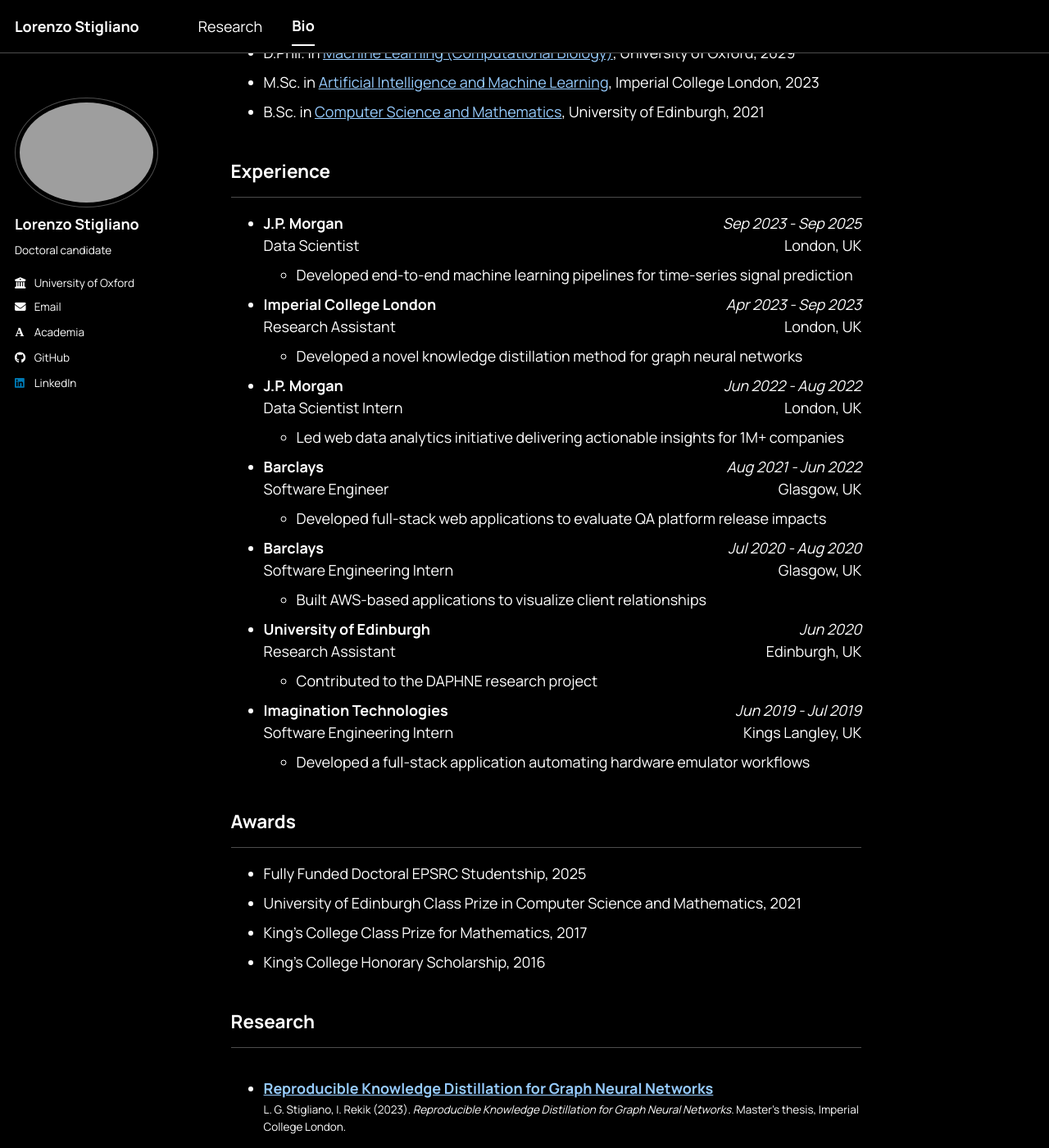
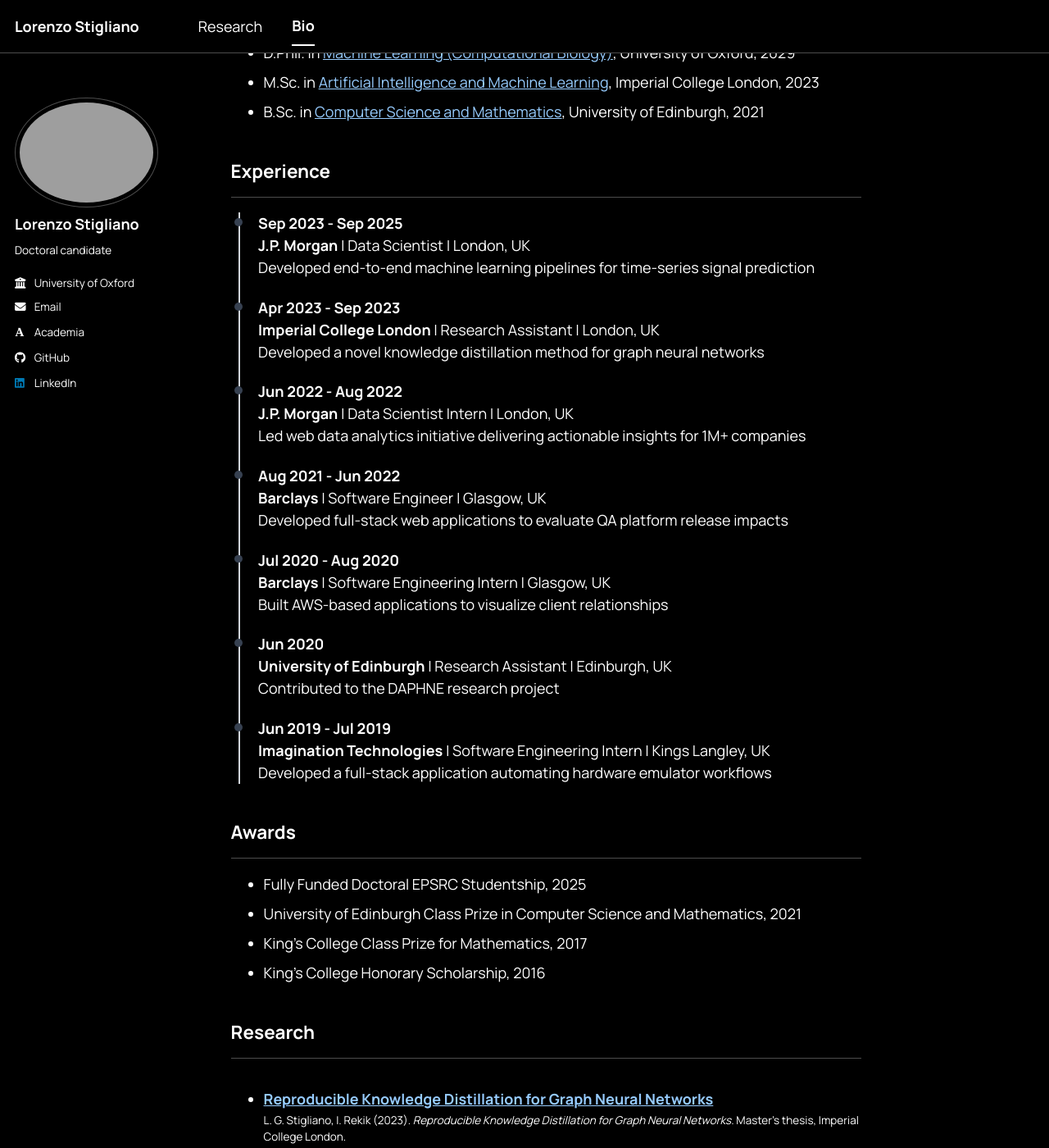
Before and after one commit to LorenzoStigliano/lorenzostigliano.github.io, a Jekyll site: the page built from _pages/cv.md, in a window 1280 px wide and 1400 px high, scrolled down 542 px. Shown: the whole window at 82% size. Built offline with Jekyll 4.4.1, drawn with Linux system fonts in a browser that asks for light colours; some web fonts are replaced; a script bundle is joined from its source files by our own code; library files that are not in the unit come from our copies.

Commit message:
adding timeline

```diff
--- a/_pages/cv.md
+++ b/_pages/cv.md
@@ -27,99 +27,56 @@
 
 ## Experience
 ---
-<ul>
-  <li>
-    <div style="display:flex; justify-content:space-between;">
-      <strong>J.P. Morgan</strong>
-      <span><em>Sep 2023 - Sep 2025</em></span>
-    </div>
-    <div style="display:flex; justify-content:space-between;">
-      <span>Data Scientist</span>
-      <span>London, UK</span>
-    </div>
-    <ul>
-      <li>Developed end-to-end machine learning pipelines for time-series signal prediction</li>
-    </ul>
-  </li>
-  <li>
-    <div style="display:flex; justify-content:space-between;">
-      <strong>Imperial College London</strong>
-      <span><em>Apr 2023 - Sep 2023</em></span>
-    </div>
-    <div style="display:flex; justify-content:space-between;">
-      <span>Research Assistant</span>
-      <span>London, UK</span>
-    </div>
-    <ul>
-      <li>Developed a novel knowledge distillation method for graph neural networks</li>
-    </ul>
-  </li>
-  <li>
-    <div style="display:flex; justify-content:space-between;">
-      <strong>J.P. Morgan</strong>
-      <span><em>Jun 2022 - Aug 2022</em></span>
-    </div>
-    <div style="display:flex; justify-content:space-between;">
-      <span>Data Scientist Intern</span>
-      <span>London, UK</span>
-    </div>
-    <ul>
-      <li>Led web data analytics initiative delivering actionable insights for 1M+ companies</li>
-    </ul>
-  </li>
-  <li>
-    <div style="display:flex; justify-content:space-between;">
-      <strong>Barclays</strong>
-      <span><em>Aug 2021 - Jun 2022</em></span>
-    </div>
-    <div style="display:flex; justify-content:space-between;">
-      <span>Software Engineer</span>
-      <span>Glasgow, UK</span>
-    </div>
-    <ul>
-      <li>Developed full-stack web applications to evaluate QA platform release impacts</li>
-    </ul>
-  </li>
-  <li>
-    <div style="display:flex; justify-content:space-between;">
-      <strong>Barclays</strong>
-      <span><em>Jul 2020 - Aug 2020</em></span>
-    </div>
-    <div style="display:flex; justify-content:space-between;">
-      <span>Software Engineering Intern</span>
-      <span>Glasgow, UK</span>
-    </div>
-    <ul>
-      <li>Built AWS-based applications to visualize client relationships</li>
-    </ul>
-  </li>
-  <li>
-    <div style="display:flex; justify-content:space-between;">
-      <strong>University of Edinburgh</strong>
-      <span><em>Jun 2020</em></span>
-    </div>
-    <div style="display:flex; justify-content:space-between;">
-      <span>Research Assistant</span>
-      <span>Edinburgh, UK</span>
-    </div>
-    <ul>
-      <li>Contributed to the DAPHNE research project</li>
-    </ul>
-  </li>
-  <li>
-    <div style="display:flex; justify-content:space-between;">
-      <strong>Imagination Technologies</strong>
-      <span><em>Jun 2019 - Jul 2019</em></span>
-    </div>
-    <div style="display:flex; justify-content:space-between;">
-      <span>Software Engineering Intern</span>
-      <span>Kings Langley, UK</span>
-    </div>
-    <ul>
-      <li>Developed a full-stack application automating hardware emulator workflows</li>
-    </ul>
-  </li>
-</ul>
+<div style="border-left: 2px solid #d1d5db; margin-left: 0.5rem; padding-left: 1.25rem;">
+  <div style="position: relative; margin-bottom: 1.2rem;">
+    <span style="position: absolute; left: -1.62rem; top: 0.38rem; width: 0.55rem; height: 0.55rem; border-radius: 999px; background: #374151;"></span>
+    <div><strong>Sep 2023 - Sep 2025</strong></div>
+    <div><strong>J.P. Morgan</strong> | Data Scientist | London, UK</div>
+    <div>Developed end-to-end machine learning pipelines for time-series signal prediction</div>
+  </div>
+
+  <div style="position: relative; margin-bottom: 1.2rem;">
+    <span style="position: absolute; left: -1.62rem; top: 0.38rem; width: 0.55rem; height: 0.55rem; border-radius: 999px; background: #374151;"></span>
+    <div><strong>Apr 2023 - Sep 2023</strong></div>
+    <div><strong>Imperial College London</strong> | Research Assistant | London, UK</div>
+    <div>Developed a novel knowledge distillation method for graph neural networks</div>
+  </div>
+
+  <div style="position: relative; margin-bottom: 1.2rem;">
+    <span style="position: absolute; left: -1.62rem; top: 0.38rem; width: 0.55rem; height: 0.55rem; border-radius: 999px; background: #374151;"></span>
+    <div><strong>Jun 2022 - Aug 2022</strong></div>
+    <div><strong>J.P. Morgan</strong> | Data Scientist Intern | London, UK</div>
+    <div>Led web data analytics initiative delivering actionable insights for 1M+ companies</div>
+  </div>
+
+  <div style="position: relative; margin-bottom: 1.2rem;">
+    <span style="position: absolute; left: -1.62rem; top: 0.38rem; width: 0.55rem; height: 0.55rem; border-radius: 999px; background: #374151;"></span>
+    <div><strong>Aug 2021 - Jun 2022</strong></div>
+    <div><strong>Barclays</strong> | Software Engineer | Glasgow, UK</div>
+    <div>Developed full-stack web applications to evaluate QA platform release impacts</div>
+  </div>
+
+  <div style="position: relative; margin-bottom: 1.2rem;">
+    <span style="position: absolute; left: -1.62rem; top: 0.38rem; width: 0.55rem; height: 0.55rem; border-radius: 999px; background: #374151;"></span>
+    <div><strong>Jul 2020 - Aug 2020</strong></div>
+    <div><strong>Barclays</strong> | Software Engineering Intern | Glasgow, UK</div>
+    <div>Built AWS-based applications to visualize client relationships</div>
+  </div>
+
+  <div style="position: relative; margin-bottom: 1.2rem;">
+    <span style="position: absolute; left: -1.62rem; top: 0.38rem; width: 0.55rem; height: 0.55rem; border-radius: 999px; background: #374151;"></span>
+    <div><strong>Jun 2020</strong></div>
+    <div><strong>University of Edinburgh</strong> | Research Assistant | Edinburgh, UK</div>
+    <div>Contributed to the DAPHNE research project</div>
+  </div>
+
+  <div style="position: relative;">
+    <span style="position: absolute; left: -1.62rem; top: 0.38rem; width: 0.55rem; height: 0.55rem; border-radius: 999px; background: #374151;"></span>
+    <div><strong>Jun 2019 - Jul 2019</strong></div>
+    <div><strong>Imagination Technologies</strong> | Software Engineering Intern | Kings Langley, UK</div>
+    <div>Developed a full-stack application automating hardware emulator workflows</div>
+  </div>
+</div>
 
 ## Awards
 ---
```
